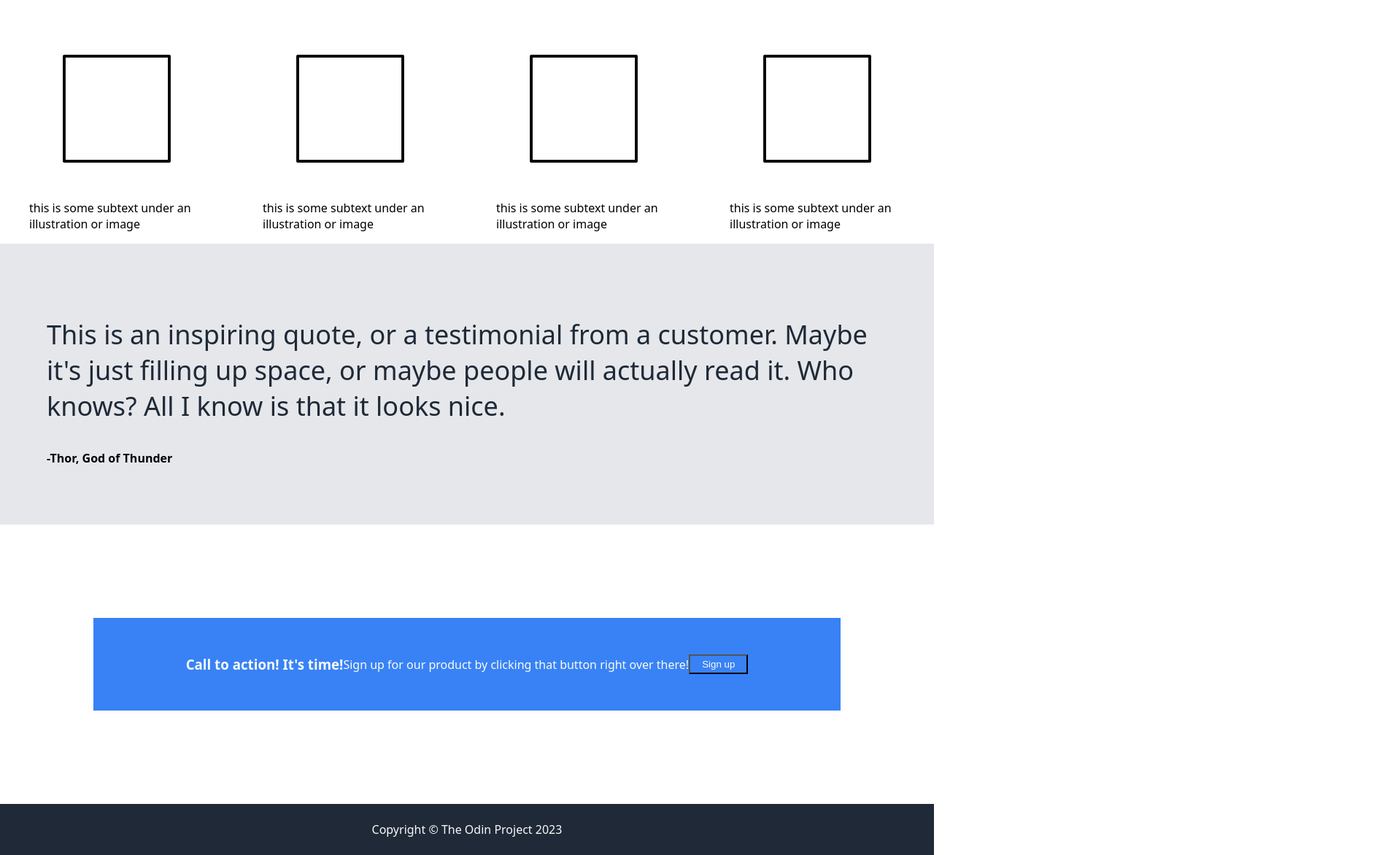
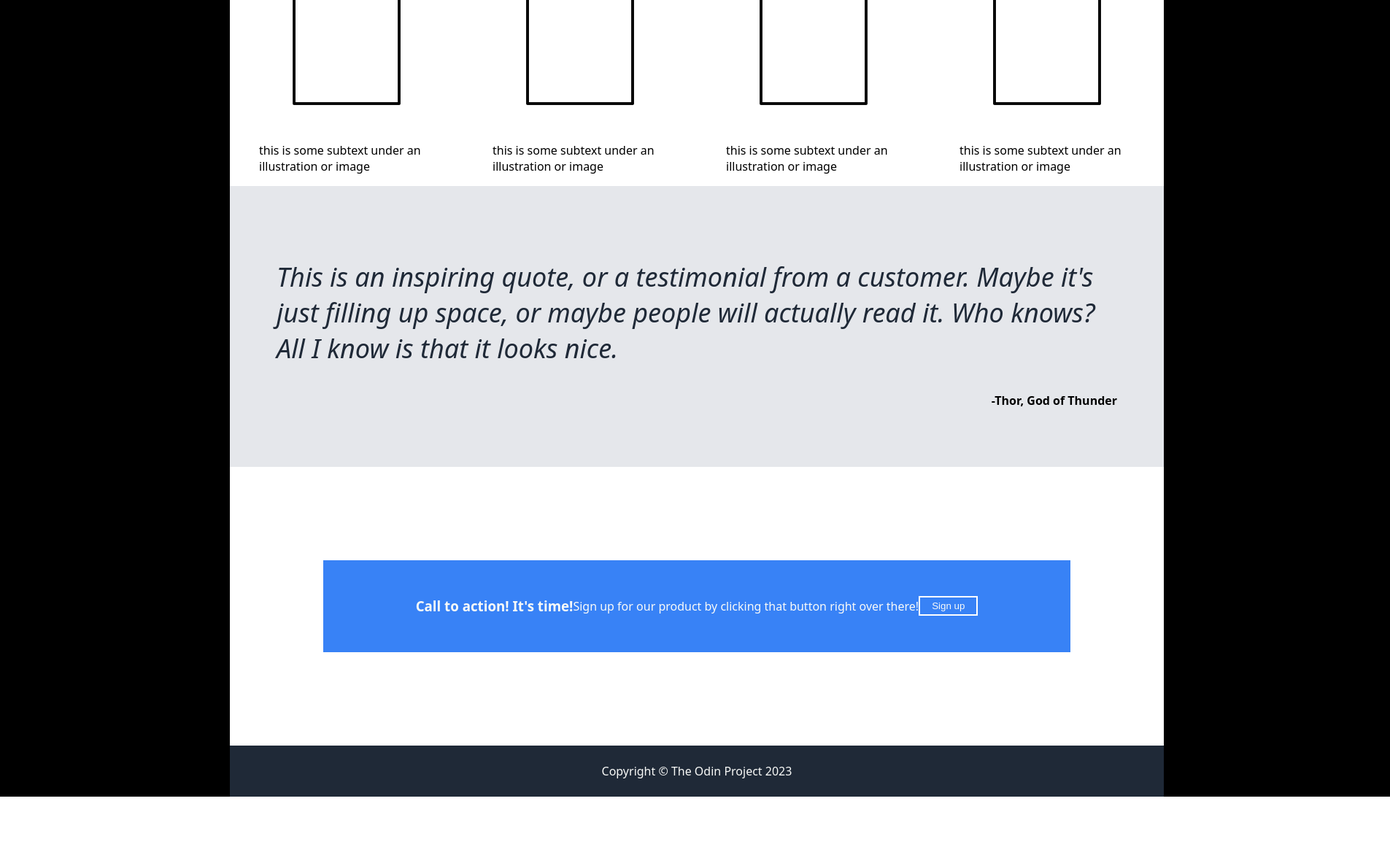
Before and after one commit to Sef-Alii/Landing-Page, a plain HTML site: page index.html in a window 1280 px wide. Shown: the part 474-1646 px from the top of the page at 73% size, 1905 px wide, since content can reach past the window. After the commit the page ends 1566 px from the top, so only its background shows below. Drawn offline with Linux system fonts and the light colour scheme.

Commit message:
project almost finished

```diff
--- a/style.css
+++ b/style.css
@@ -1,17 +1,24 @@
 body{
     font-family:system-ui, -apple-system, BlinkMacSystemFont, 'Segoe UI', Roboto, Oxygen, Ubuntu, Cantarell, 'Open Sans', 'Helvetica Neue', sans-serif ;
     margin: auto;
-    width: 100%;
-
+    width: 80rem;
+   border-left: black solid 315px;
+   border-right: black solid 310px;
 
 
 }
+
 
 header,footer,section.intro{
 background-color: #1F2937;
 }
 header h3{
     margin-top: 0;
+}
+header li{
+    display:inline-block;
+    margin-left: 1rem;
+    margin-right: 1rem;
 }
 header li a {
     color: #F9FAF8;
@@ -25,6 +32,7 @@ section.intro h1{
     font-size: 48px;
     font-weight: bolder;
     color: #f9FAF8;
+    margin-top: 0;
 }
 section.intro p {
     font-size: 18px;
@@ -45,10 +53,9 @@ header h3{
     color: #F9FAF8;
 }
 section.info{
-    background-color: white;
-    display: flex;
-    align-items: center;
-    justify-content: space-between;
+   display: flex;
+  align-items: flex-end;
+  justify-content: end;
 
 }
 h2{
@@ -56,6 +63,8 @@ h2{
     font-weight: bolder;
     color: #1F2937;
     text-align: center;
+    margin-top: 0;
+
 
 }
 
@@ -66,8 +75,11 @@ section.quote{
 section.quote p:first-of-type{
     font-size: 36px;
     font-weight: lighter;
-    font: italic;
+    font-style: italic;
     color: #1F2937;
+}
+section.quote p:last-of-type{
+    text-align: right;
 }
 
 section.sign-up{
@@ -81,6 +93,9 @@ section.sign-up{
 
 
 }
+section.sign-up button{
+    border: white solid 2px;
+}
 
 
 
```
